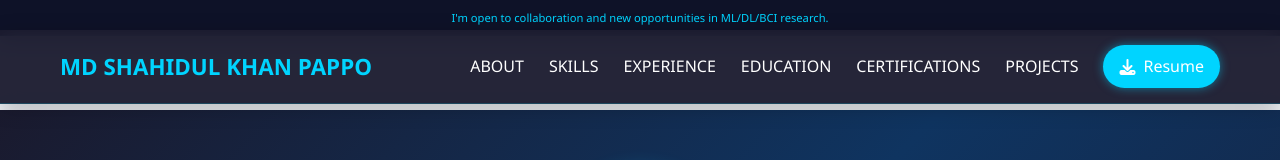
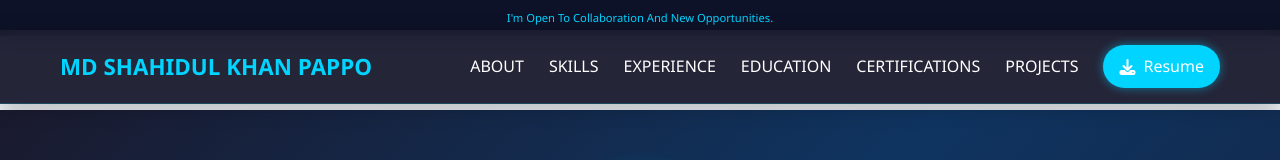
Before and after one commit to Pappokhan/My_Web, a plain HTML site: page index.html in a window 1280 px wide. Shown: the top 160 px of the page. Drawn offline with Linux system fonts and the light colour scheme.

Commit message:
Update index.html

```diff
--- a/index.html
+++ b/index.html
@@ -727,8 +727,7 @@
                     </a>
                 </div>
                 <!-- Promotion Topbar -->
-                 <div class="topbar">I'm open to collaboration and new opportunities in ML/DL/BCI research.
-                </div>
+                <div class="topbar">I'm Open To Collaboration And New Opportunities.</div>
             </div>
         </div>
     </header>
```
